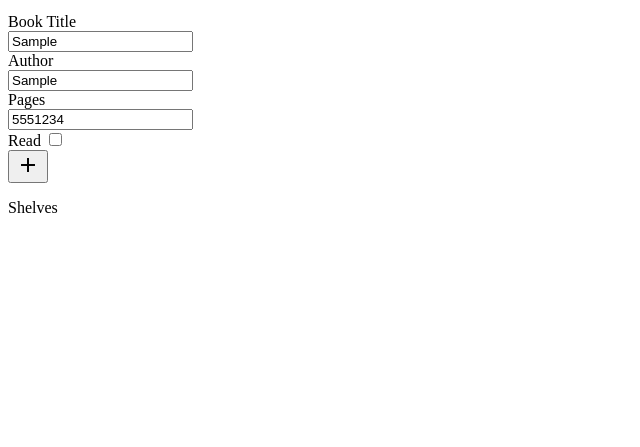
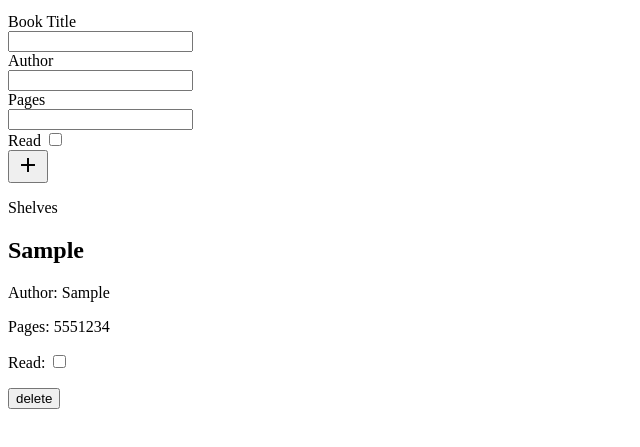
Before and after one commit to kranor2/library-js, a plain HTML site: page index.html in a window 1280 px wide. Both pictures are taken after typing "Sample", "Sample", "5551234" into the empty fields and a click on the button "add". Shown: the part 63-510 px from the top of the page, without its empty margins (0-640 px from the left). Drawn offline with Linux system fonts and the light colour scheme.

Commit message:
Fix errors, edit title
I corrected the function connecting the form values to the variables;
now, what used to be the addBookToLibrary() function is now a variable
calling the object constructor function, so as to ensure that the form
values are actually used as the form variables based on scope. I also
corrected the page title within the HTML head.

```diff
--- a/index.html
+++ b/index.html
@@ -3,7 +3,7 @@
 <head>
     <meta charset="UTF-8">
     <meta name="viewport" content="width=device-width, initial-scale=1.0">
-    <title>Document</title>
+    <title>kranor2 | Library</title>
     <link rel="stylesheet" src="style.css">
     <link rel="stylesheet" href="https://fonts.googleapis.com/icon?family=Material+Icons">
 </head>
--- a/script.js
+++ b/script.js
@@ -1,4 +1,8 @@
 const myLibrary = [];
+let title;
+let author;
+let pages;
+let read;
 
 // step 2 - add object constructor, add each object to myLibrary
 
@@ -7,13 +11,6 @@ function Book(title, author, pages, read) {
     this.author = author;
     this.pages = pages;
     this.read = read;
-}
-
-function addBookToLibrary() {
-    const book = new Book(title, author, pages, read)
-    myLibrary.push(book);
-    console.log(myLibrary);
-    console.log(myLibrary.indexOf(book));
 }
 
 // prevent default - enable use of dialog form method
@@ -33,7 +30,10 @@ function addBook() {
     const read = document.getElementById("read").checked;
     const index = myLibrary.length;
 
-    addBookToLibrary();
+    let addBookToLibrary = new Book(title, author, pages, read, index);
+    myLibrary.push(addBookToLibrary)
+    document.getElementById("add-book").reset();
+    displayBook();
 }
 
 // step 3 - loop through array and display each book on the page
```
